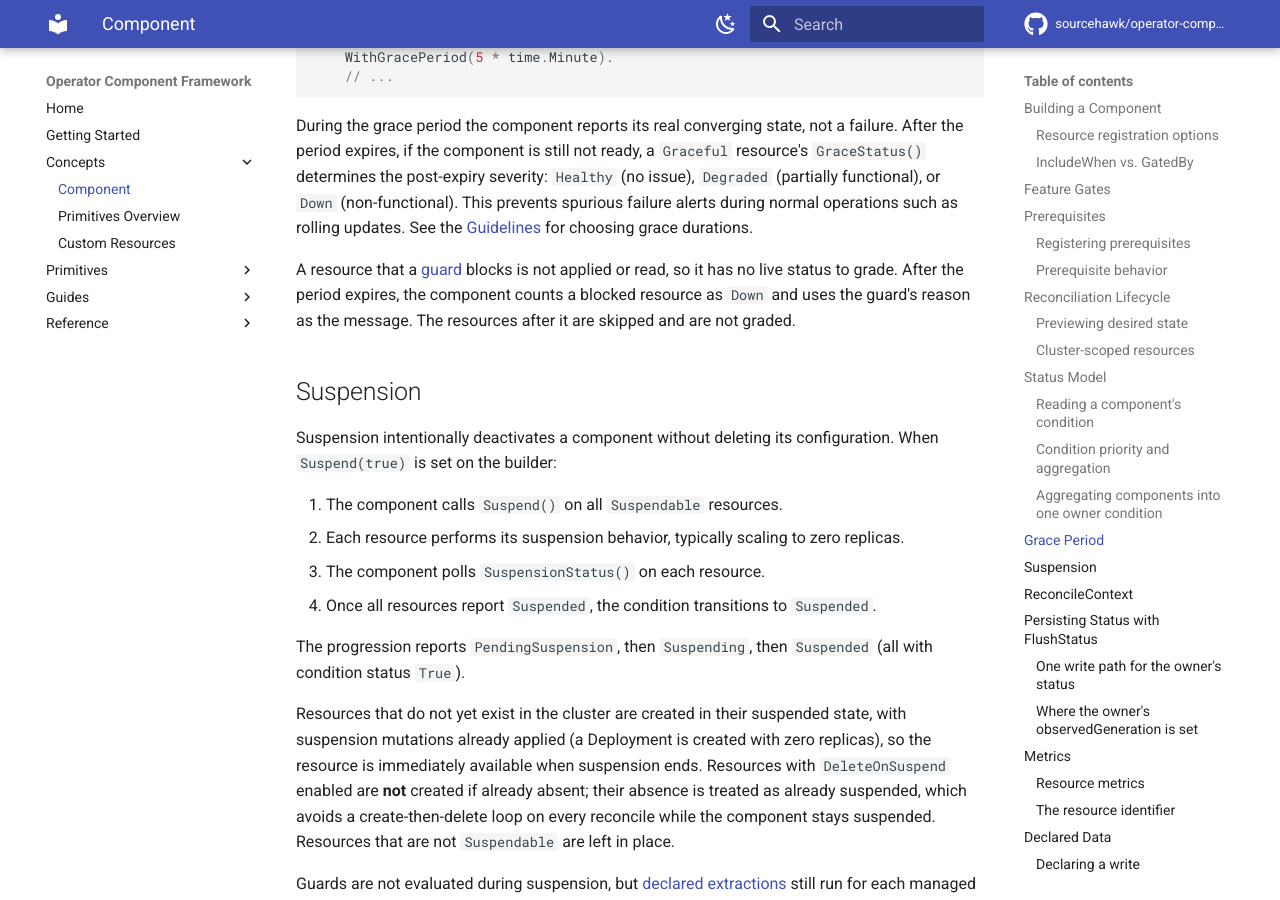
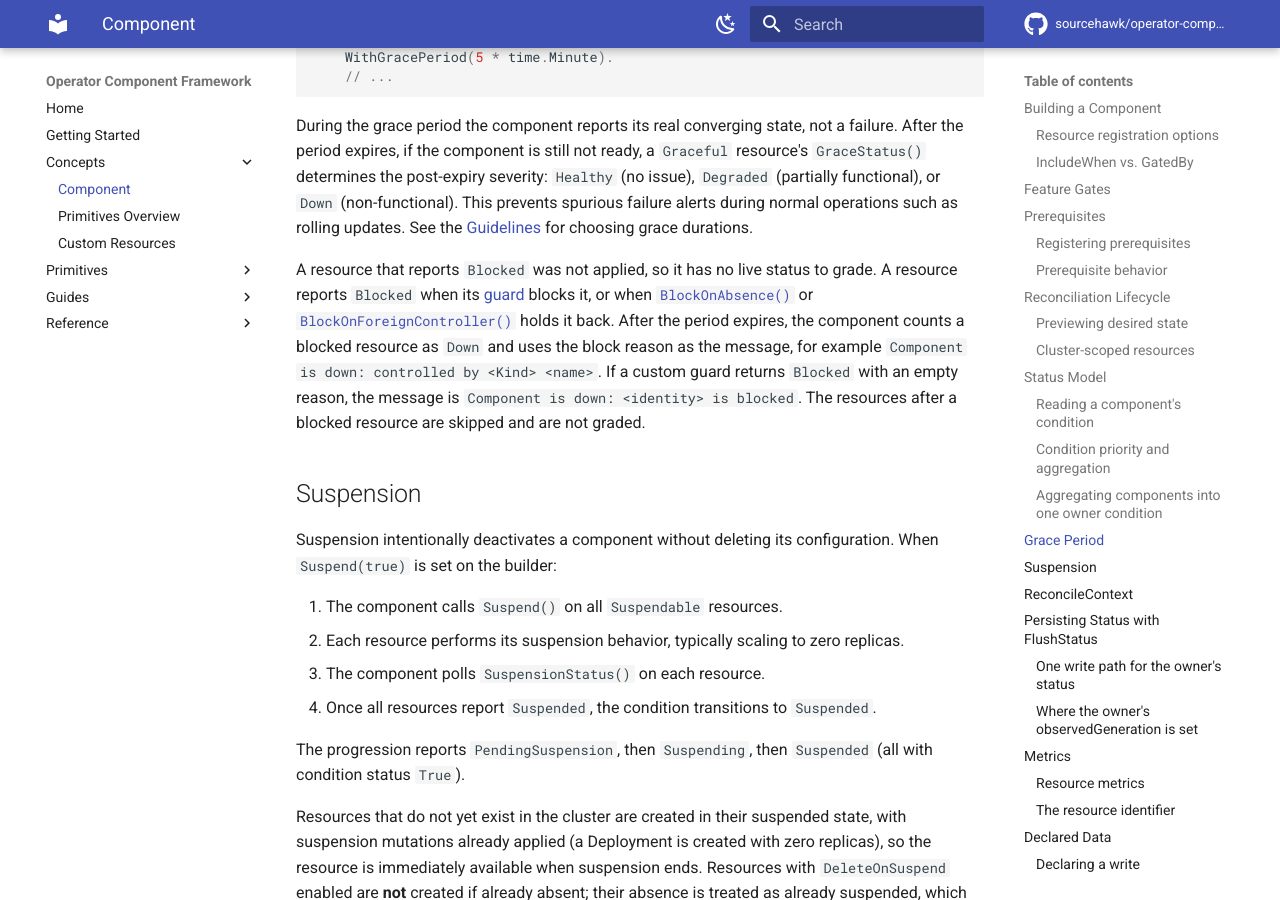
Before and after one commit to sourcehawk/operator-component-framework, an MkDocs documentation site: the page built from docs/component.md, in a window 1280 px wide and 900 px high, scrolled down 18503 px. Built offline with MkDocs 1.6.1 and Material for MkDocs 9.7.7, drawn with Linux system fonts in a browser that asks for light colours; comment, search, counter and statistics services are not loaded.

Commit message:
fix(component): name the resource when a Blocked result has no reason
A custom guard can return Blocked with an empty reason. After the grace
period, the condition message was then "Component is down: " with
nothing after it. The grace evaluation now uses "<identity> is blocked"
when the block reason is empty.

The Down grading after the grace period applies to each Blocked result,
not only to guards: BlockOnAbsence and BlockOnForeignController record
the same status. The comments and docs/component.md now say so. Item 5
of the newConvergingStatusCondition comment now also says that a
Healthy aggregate grace status keeps the converging condition.

Co-Authored-By: Claude Opus 5.5 <noreply@anthropic.com>

```diff
--- a/docs/component.md
+++ b/docs/component.md
@@ -645,9 +645,12 @@ component is still not ready, a `Graceful` resource's `GraceStatus()` determines
 issue), `Degraded` (partially functional), or `Down` (non-functional). This prevents spurious failure alerts during
 normal operations such as rolling updates. See the [Guidelines](guidelines.md) for choosing grace durations.
 
-A resource that a [guard](#guards) blocks is not applied or read, so it has no live status to grade. After the period
-expires, the component counts a blocked resource as `Down` and uses the guard's reason as the message. The resources
-after it are skipped and are not graded.
+A resource that reports `Blocked` was not applied, so it has no live status to grade. A resource reports `Blocked` when
+its [guard](#guards) blocks it, or when [`BlockOnAbsence()`](#resource-registration-options) or
+[`BlockOnForeignController()`](#resource-registration-options) holds it back. After the period expires, the component
+counts a blocked resource as `Down` and uses the block reason as the message, for example
+`Component is down: controlled by <Kind> <name>`. If a custom guard returns `Blocked` with an empty reason, the message
+is `Component is down: <identity> is blocked`. The resources after a blocked resource are skipped and are not graded.
 
 ## Suspension
 
```
Also changed, not shown: plugin/skills/building-components/references/component.md (+6 -3 lines), 3 other files.
